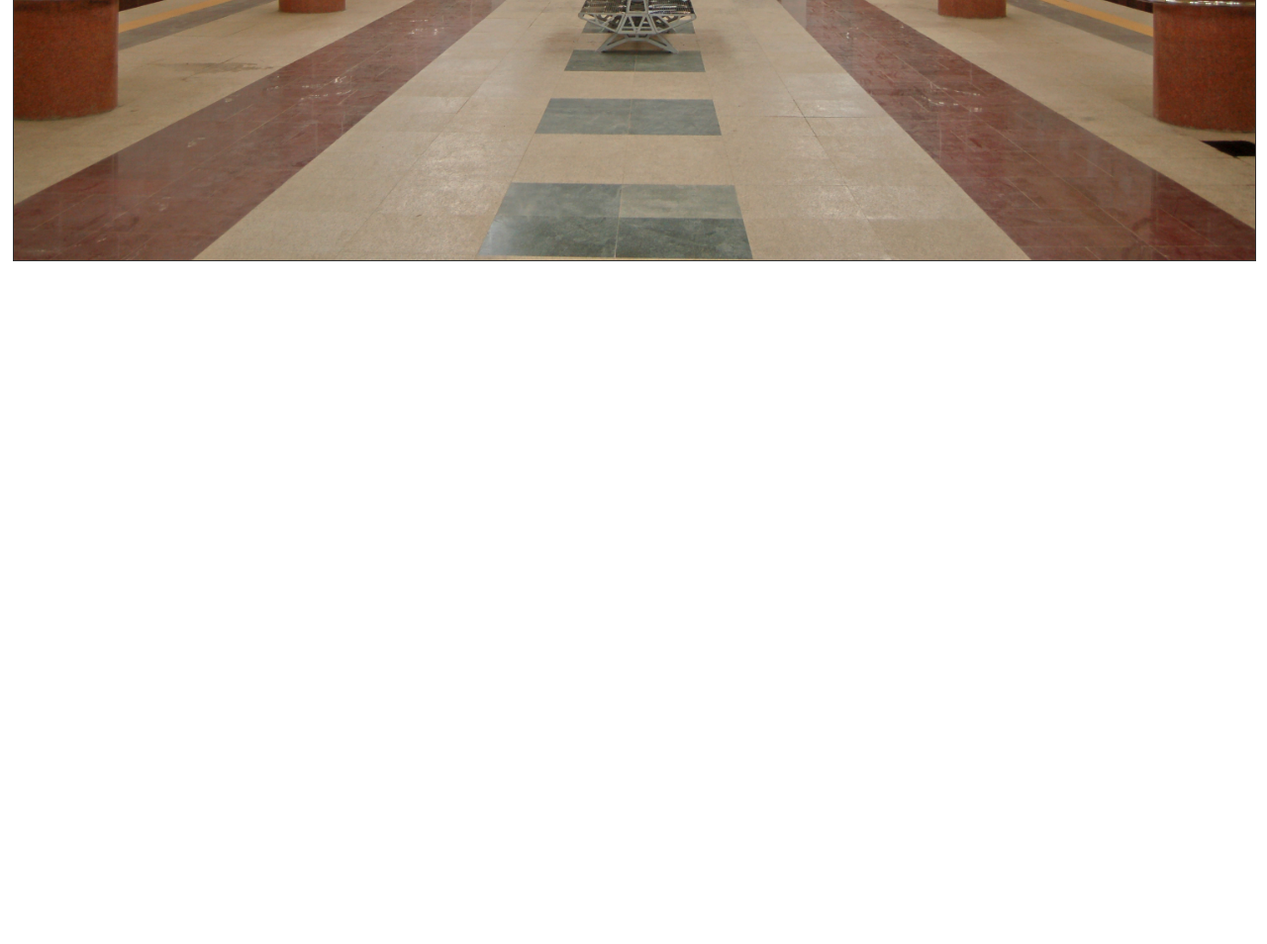
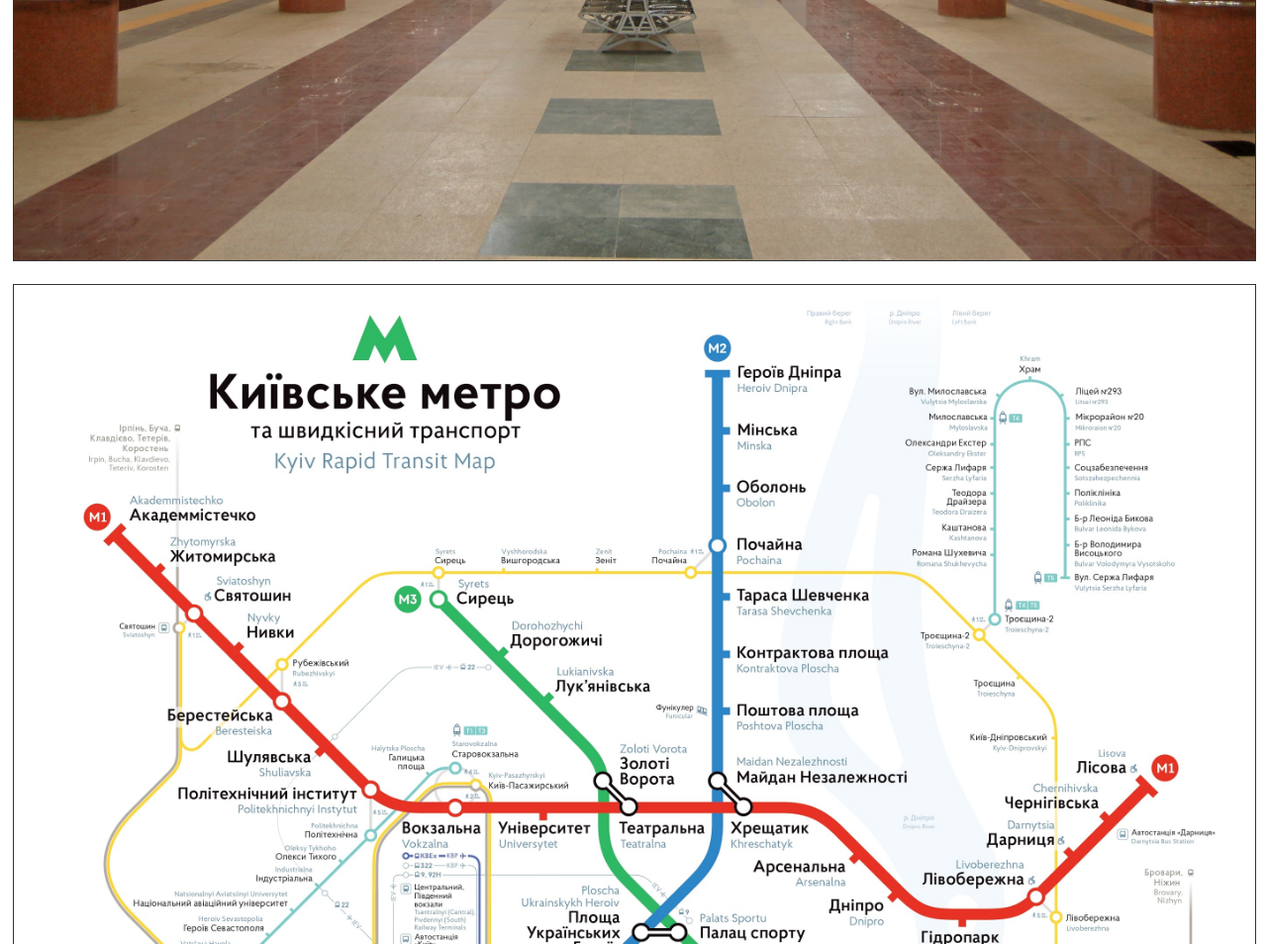
Before and after one commit to nagornyi/kyivmetroparty, a plain HTML site: page demiivska.html in a window 1280 px wide. Shown: the part 2806-3760 px from the top of the page at 99% size. Before the commit the page ends 3106 px from the top, so only its background shows below. Drawn offline with nearby package versions, Linux system fonts and the light colour scheme.

Commit message:
Added metro map to every station page

```diff
--- a/demiivska.html
+++ b/demiivska.html
@@ -130,6 +130,7 @@
     <a href="https://uk.wikipedia.org">Джерело: Вікіпедія</a>
 </p>
 <p><img src="img/demiivska.jpg" alt="Demiivska Station" border="1"></p>
+<p><img src="img/kyiv_metro_map_large.jpg" alt="Kyiv Metro Map" border="1"></p>
 </div>
 </article>
 </body>
```
Also changed, not shown: dnipro.html (+1 -0 lines), hydropark.html (+1 -0 lines), khreshchatyk.html (+1 -0 lines), kontraktova.html (+1 -0 lines), lisova.html (+1 -0 lines), lvivskabrama.html (+1 -0 lines), tarasashevchenka.html (+1 -0 lines), vokzalna.html (+1 -0 lines).
